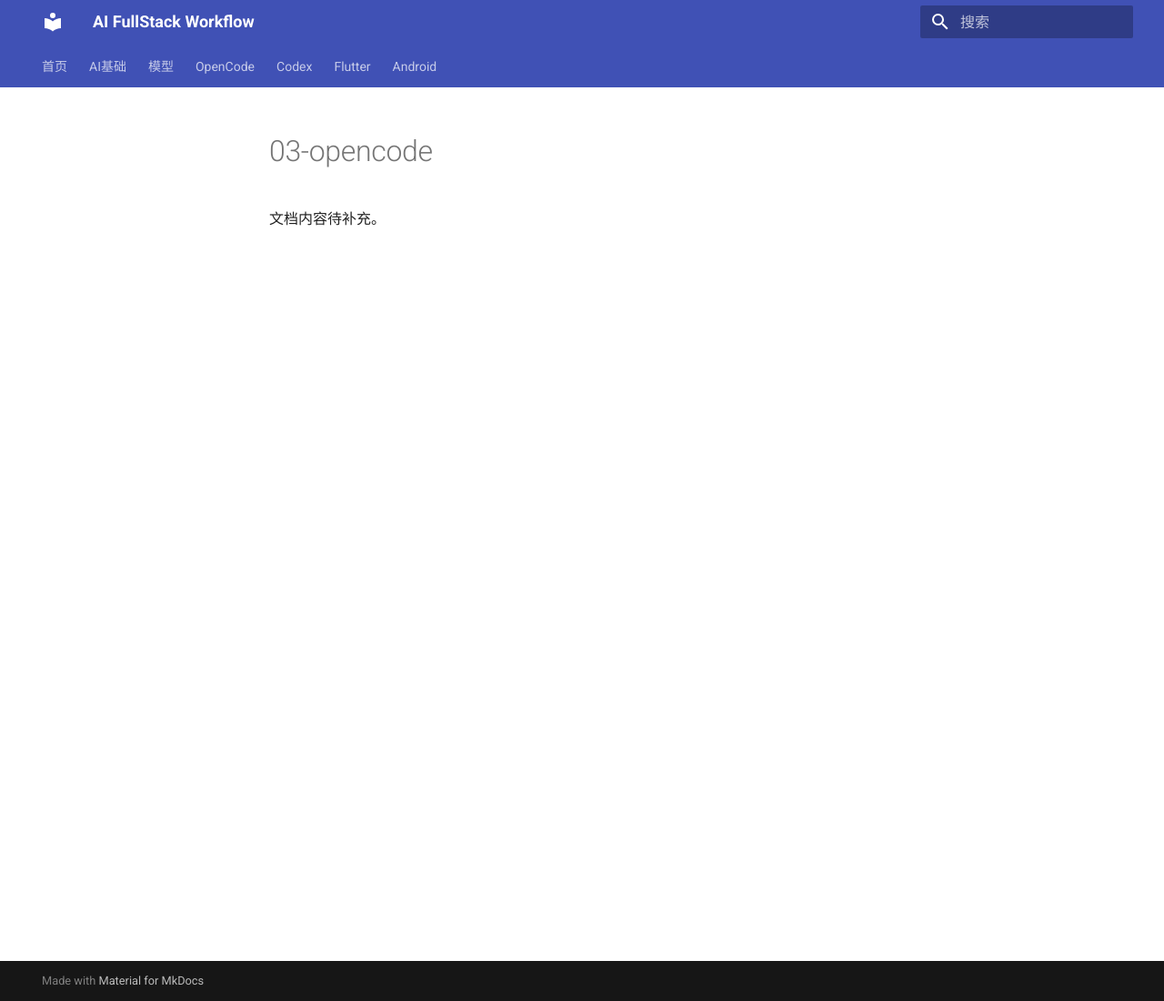
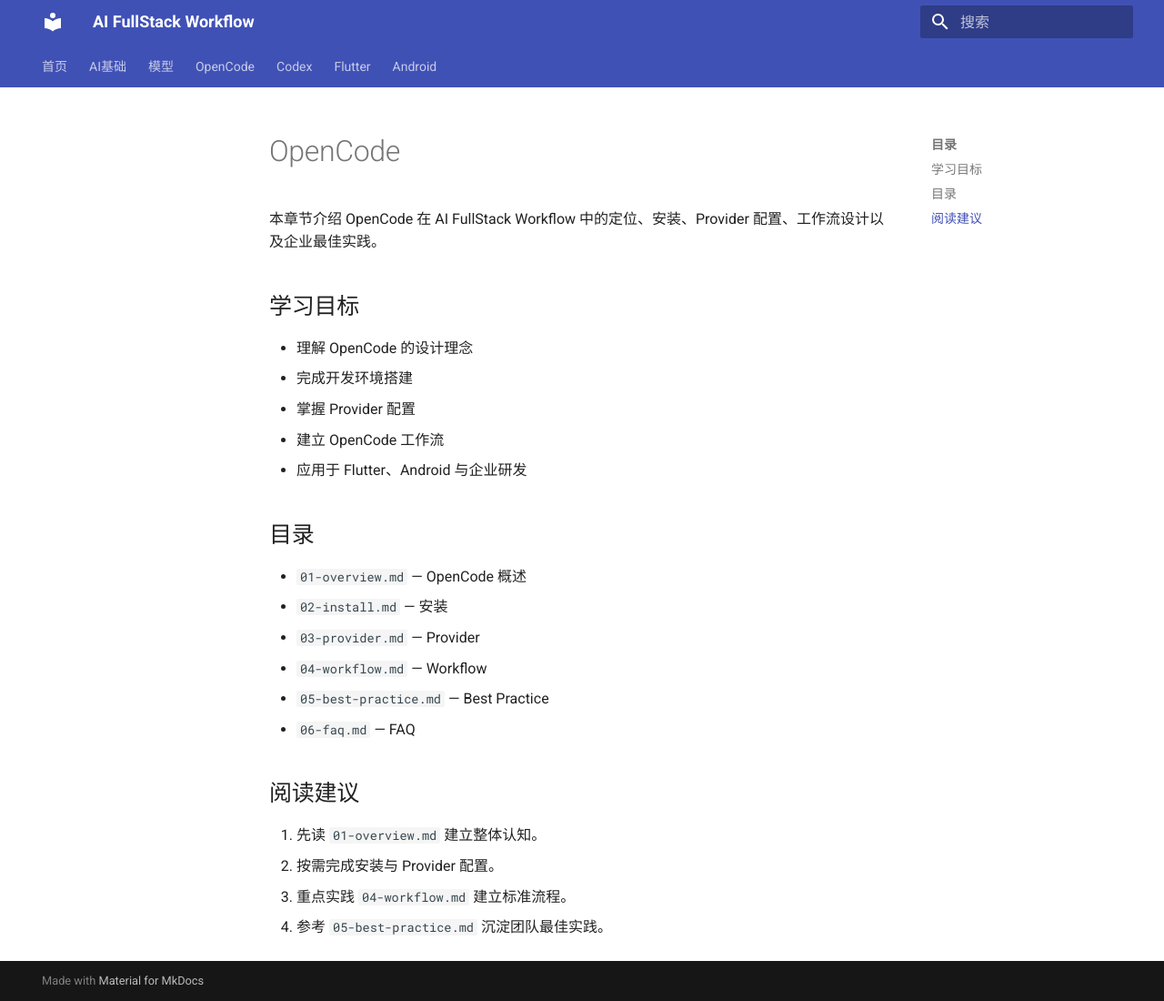
Before and after one commit to AttITuder/AI-FullStack-Workflow, an MkDocs documentation site: the page built from docs/03-opencode/README.md, in a window 1280 px wide and 1100 px high. Shown: the whole window at 91% size. Built offline with MkDocs 1.6.1 and Material for MkDocs 9.7.7, drawn with Linux system fonts in a browser that asks for light colours.

Commit message:
docs: 新增 OpenCode 概述章节

```diff
--- a/docs/03-opencode/README.md
+++ b/docs/03-opencode/README.md
@@ -1,3 +1,27 @@
-# 03-opencode
+# OpenCode
 
-文档内容待补充。
+本章节介绍 OpenCode 在 AI FullStack Workflow 中的定位、安装、Provider 配置、工作流设计以及企业最佳实践。
+
+## 学习目标
+
+- 理解 OpenCode 的设计理念
+- 完成开发环境搭建
+- 掌握 Provider 配置
+- 建立 OpenCode 工作流
+- 应用于 Flutter、Android 与企业研发
+
+## 目录
+
+- `01-overview.md` — OpenCode 概述
+- `02-install.md` — 安装
+- `03-provider.md` — Provider
+- `04-workflow.md` — Workflow
+- `05-best-practice.md` — Best Practice
+- `06-faq.md` — FAQ
+
+## 阅读建议
+
+1. 先读 `01-overview.md` 建立整体认知。
+2. 按需完成安装与 Provider 配置。
+3. 重点实践 `04-workflow.md` 建立标准流程。
+4. 参考 `05-best-practice.md` 沉淀团队最佳实践。
```
Also changed, not shown: docs/03-opencode/01-overview.md (added, +158 -0 lines).
